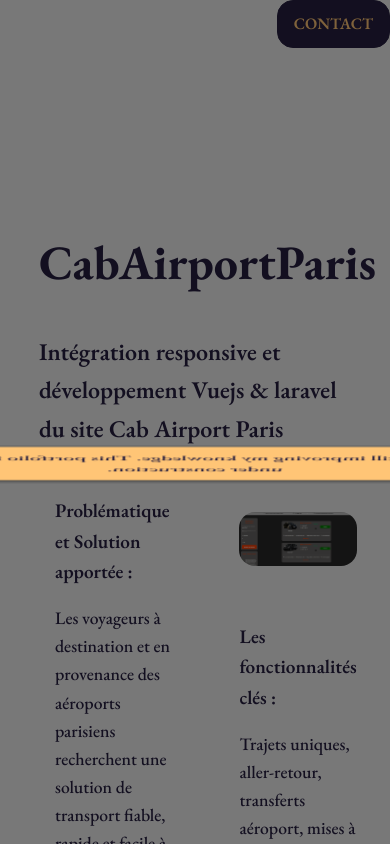
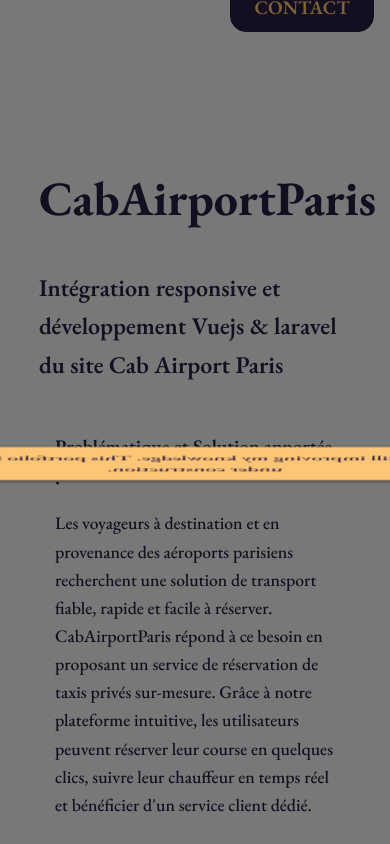
Before and after one commit to Ehdi23/portfolio, a Vue app: page /projects in a window 390 px wide. Shown: the top 844 px of the page. Built offline with nearby package versions, Linux system fonts and the light colour scheme; a web font is replaced by a local one.

Commit message:
improve css

```diff
--- a/src/components/Skills.vue
+++ b/src/components/Skills.vue
@@ -392,8 +392,12 @@
 
 /* Responsive styles */
 @media screen and (min-width: 360px) and (max-width: 640px) {
+  .skills-section {
+    padding: 1rem;
+  }
   .skills-title {
     margin-top: 0;
+    margin-bottom: 3rem;
     align-items: start;
   }
 
--- a/src/components/TheHeader.vue
+++ b/src/components/TheHeader.vue
@@ -116,30 +116,6 @@
 /** style for mobile */
 
 @media screen and (min-width: 360px) and (max-width: 640px) {
-  .container {
-    max-width: 1035px;
-    width: 100%;
-    margin: 0 auto 2rem;
-    border-radius: 1rem;
-    height: 5rem;
-    display: flex;
-    align-items: center;
-    justify-content: space-between;
-    opacity: 1;
-  }
-
-  .btn-group {
-    display: flex;
-    justify-content: center;
-    align-items: center;
-    flex-direction: row;
-    gap: 2rem;
-  }
-
-  .logo {
-    width: 30%;
-    animation: fadeInLeft 1.5s ease-in-out forwards;
-  }
 
   .logo img {
     display: none;
@@ -147,17 +123,19 @@
 
   .navbar {
     width: 100%;
+    padding-right: 1rem;
     display: flex;
     justify-content: flex-end;
     animation: goDown 0.8s ease-in-out forwards;
   }
 
-  .btn-group {
+  .btn-group .btn a {
+    width: 9rem;
+    height: 3rem;
     display: flex;
     justify-content: center;
     align-items: center;
-    flex-direction: row;
-    gap: 2rem;
+    font-size: 1.2rem;
   }
 
   .notification-bar {
--- a/src/components/TheHero.vue
+++ b/src/components/TheHero.vue
@@ -215,7 +215,7 @@
 /* Small screens */
 @media screen and (min-width: 360px) and (max-width: 640px) {
   .hero {
-    min-height: 70vh;
+    min-height: 25vh;
   }
 
   .hero__container {
--- a/src/components/TheProject.vue
+++ b/src/components/TheProject.vue
@@ -268,6 +268,9 @@
 }
 
 @media screen and (min-width: 360px) and (max-width: 640px) {
+  .services-section {
+    padding: 1rem;
+  }
   .services-section__title {
     margin-left: 0; /* Ajusté pour les écrans plus petits */
     display: flex;
@@ -322,9 +325,9 @@
   }
 
   .btn-class .btn a {
-    min-width: 8rem;
+    width: 12rem;
     height: 3rem;
-    font-size: 1rem;
+    font-size: 1.2rem;
     font-weight: 500;
     padding: 0.5rem 1rem;
   }
--- a/src/views/ProjectsView.vue
+++ b/src/views/ProjectsView.vue
@@ -61,10 +61,12 @@
         </div>
       </div>
     </section>
+    <TheFooter />
   </div>
 </template>
 
 <script setup>
+import TheFooter from "@/components/TheFooter.vue";
 import TheHeader from "@/components/TheHeader.vue";
 import { onMounted } from "vue";
 
@@ -139,4 +141,10 @@
   font-size: 1.5rem;
   font-weight: 600;
 }
+
+@media (max-width: 768px) {
+  .grid-layout {
+    grid-template-columns: 1fr;
+  }
+}
 </style>
```
